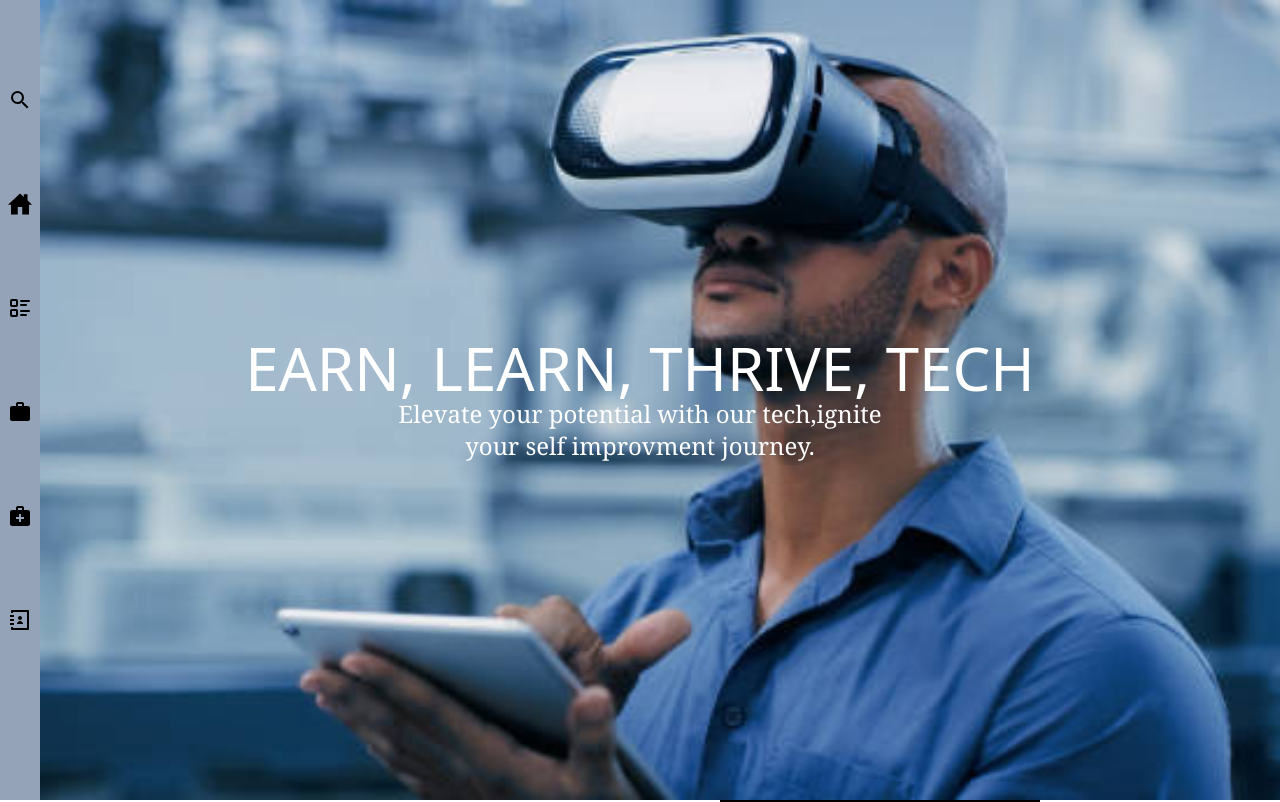
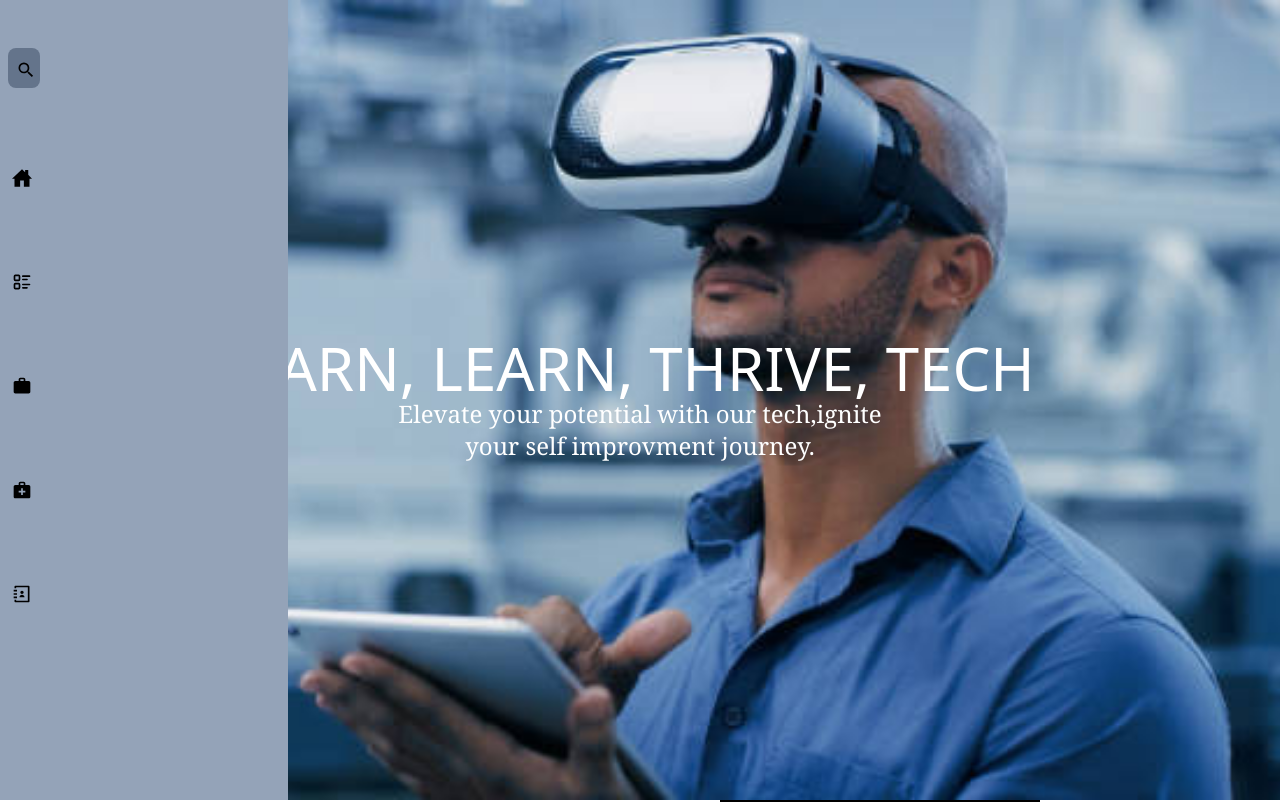
Before and after one commit to BnDaud/Piotech, a React (Create React App) app: page / in a window 1280 px wide. Shown: the top 802 px of the page. Built offline with nearby package versions, Linux system fonts and the light colour scheme.

Commit message:
improving sidebar

```diff
--- a/src/components/sidenav.js
+++ b/src/components/sidenav.js
@@ -4,46 +4,93 @@ import { TbListDetails } from "react-icons/tb";
 import { MdMedicalServices } from "react-icons/md";
 import { MdOutlineWork } from "react-icons/md";
 import { RiContactsBook3Line } from "react-icons/ri";
+import { useEffect, useState } from "react";
 
 export default function Sidenavbar(arg) {
+  const [hover, setHover] = useState(false);
+  const [x_cordinate, setX_cordinate] = useState();
+
   return (
     <>
-      <div className="flex  relative">
-        <ul className="uppercase text-2xl tracking-tighter p-2 bg-slate-400 w-10 h-screen fixed hover:opacity-100 opacity-20">
-          <li>
-            {" "}
-            <a href="">
-              <MdSearch className="mt-20 " />
+      <div
+        className="flex  relative"
+        onMouseMove={(e) => {
+          console.log(e.clientX);
+          if ((e.clientX <= 47) & (hover == false)) {
+            setHover(true);
+          }
+          if ((e.clientX >= 285) & (hover == true)) {
+            setHover(false);
+          }
+        }}
+      >
+        <ul className="uppercase text-xl tracking-tighter p-2 bg-slate-400 w-12 h-screen fixed hover:opacity-100 opacity-20 duration-1000 hover:w-72 ">
+          <li
+            className={`flex items-center p-1 mt-10 bg-slate-500 rounded-lg h-10  ${
+              !hover ? "w-8" : ""
+            }`}
+          >
+            <span>
+              {" "}
+              <MdSearch className="ml-1 mt-1" />
+            </span>
+            <span>
+              <input
+                className={`w-56 ml-2  pl-2 text-base rounded-md focus:outline-none  ${
+                  hover ? "block" : "hidden"
+                }`}
+                type="text"
+              />
+            </span>
+          </li>
+          <li className="mt-20">
+            <a className="flex" href="">
+              <span>
+                <IoHomeSharp className="ml-1" />
+              </span>
+              <span className={`${hover ? "block" : "hidden"} ml-2`}>Home</span>
             </a>
           </li>
-          <li>
-            {" "}
-            <a href="">
-              <IoHomeSharp className="mt-20 " />
+          <li className="mt-20">
+            <a className="flex " href="">
+              <span>
+                <TbListDetails className="mt-1 ml-1" />
+              </span>
+              <span className={`ml-2 ${hover ? "block" : "hidden"}`}>
+                About
+              </span>
             </a>
           </li>
-          <li>
+          <li className="mt-20">
             {" "}
-            <a href="">
-              <TbListDetails className="mt-20 " />
+            <a className="flex" href="">
+              <span>
+                {" "}
+                <MdOutlineWork className="mt-1 ml-1" />
+              </span>
+              <span className={`ml-2 ${hover ? "block" : "hidden"}`}>Work</span>
             </a>
           </li>
-          <li>
+          <li className="mt-20">
             {" "}
-            <a href="">
-              <MdOutlineWork className="mt-20 " />
+            <a className=" flex" href="">
+              <span>
+                <MdMedicalServices className="mt-1 ml-1" />
+              </span>
+              <span className={`ml-2 ${hover ? "block" : "hidden"}`}>
+                Services
+              </span>
             </a>
           </li>
-          <li>
+          <li className="mt-20">
             {" "}
-            <a href="">
-              <MdMedicalServices className="mt-20 " />
-            </a>
-          </li>
-          <li>
-            {" "}
-            <a href="">
-              <RiContactsBook3Line className="mt-20 " />
+            <a className="flex " href="">
+              <span>
+                <RiContactsBook3Line className=" mt-1 ml-1" />
+              </span>
+              <span className={`ml-2 ${hover ? "block" : "hidden"}`}>
+                Contact
+              </span>
             </a>
           </li>
         </ul>
```
